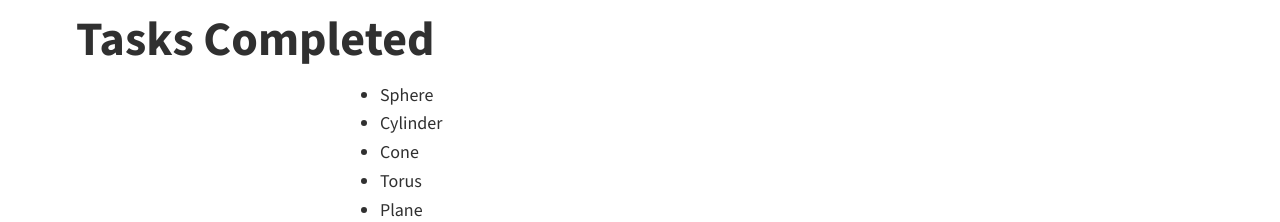
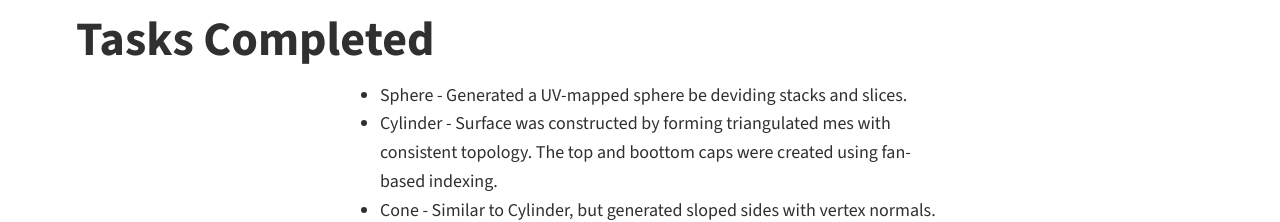
Before and after one commit to wonnn-kim/won_kim_portfolio, a plain HTML site: page portfolio/02_meshes.html in a window 1280 px wide. Shown: the part 737-959 px from the top of the page. Drawn offline with nearby package versions, Linux system fonts and the light colour scheme.

Commit message:
comments

```diff
--- a/portfolio/02_meshes.html
+++ b/portfolio/02_meshes.html
@@ -75,11 +75,11 @@
 
         <h2>Tasks Completed</h2>
         <ul>
-            <li>Sphere</li>
-            <li>Cylinder</li>
-            <li>Cone</li>
-            <li>Torus</li>
-            <li>Plane</li>
+            <li>Sphere - Generated a UV-mapped sphere be deviding stacks and slices. </li>
+            <li>Cylinder - Surface was constructed by forming triangulated mes with consistent topology. The top and boottom caps were created using fan-based indexing. </li>
+            <li>Cone - Similar to Cylinder, but generated sloped sides with vertex normals.</li>
+            <li>Torus - Generated tours using parametric equations and normals. </li>
+            <li>Plane - Implemented plane which vertex's position and UV coordinate were linearly interpolated.</li>
             <li>Designed vertex layout structures including position, normal, and UV</li>
             <li>Ensured every primitive used consistent topological rules and tessellation logic</li>
         </ul>
```
